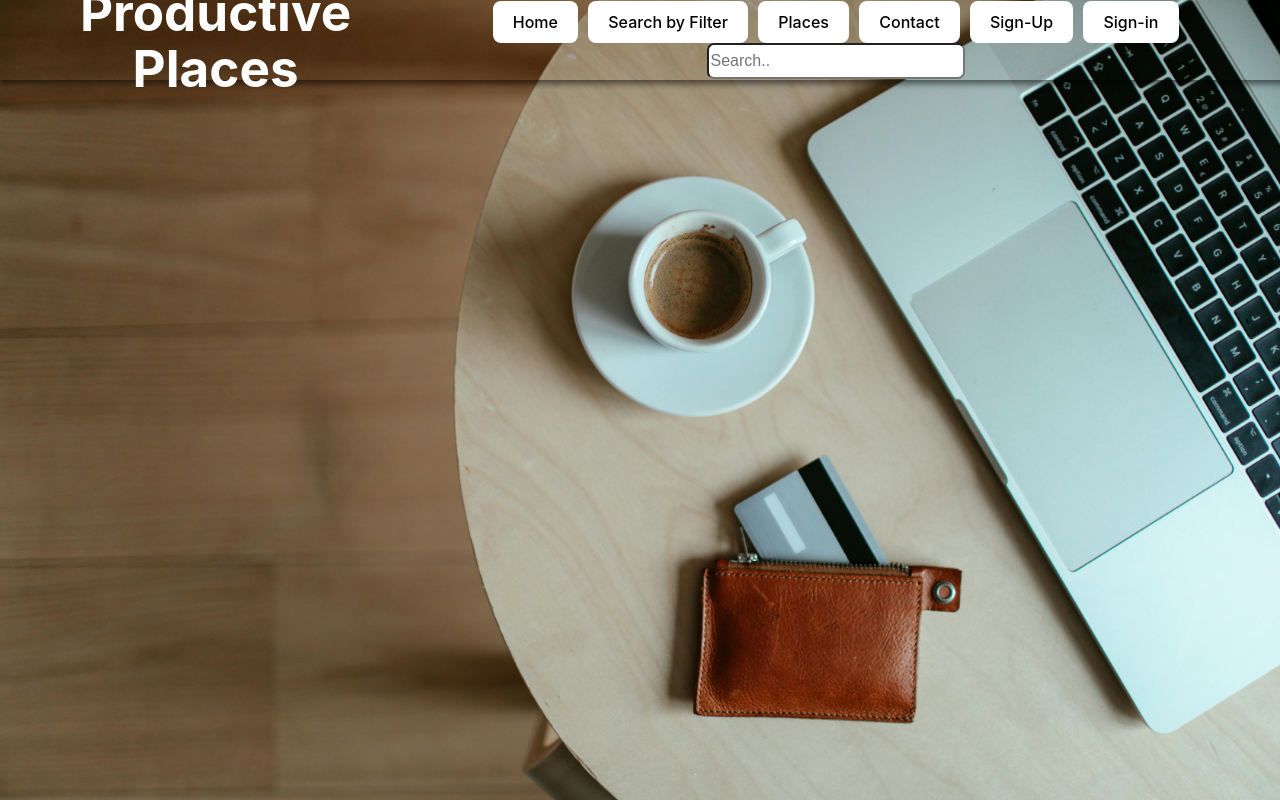
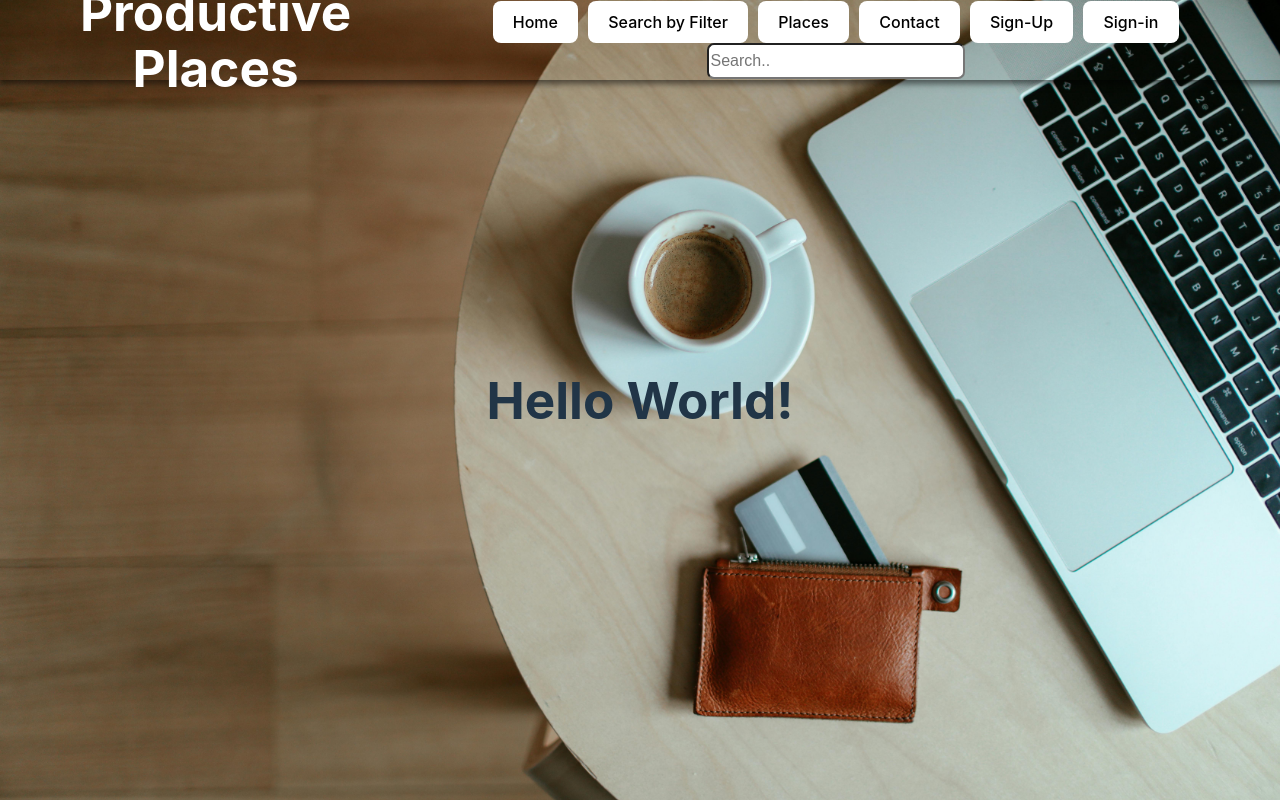
Before and after one commit to Christian-Mirt/S25-Gold, a React (Vite) app in the folder productive-places/: page /contact in a window 1280 px wide. Built offline with nearby package versions, Linux system fonts and the light colour scheme.

Commit message:
Add rest of files so buttons can work well

```diff
--- a/productive-places/src/App.jsx
+++ b/productive-places/src/App.jsx
@@ -3,6 +3,10 @@ import { BrowserRouter as Router, Routes, Route } from 'react-router-dom';
 import HomePage from './features/HomePage/HomePage';
 import SignUp from './features/SignUp/SignUp'
 import Header from './shared/Header/Header';
+import SearchFilter from './features/SearchFilter/SearchFilter'
+import Places from './features/Places/Places'
+import Contact from './features/Contact/Contact';
+import SignIn from './features/SignIn/SignIn';
 
 function App() {
   return (
@@ -11,6 +15,10 @@ function App() {
       <Routes>
         <Route path="/" element={<HomePage />} />
         <Route path="/signup" element={<SignUp />} />
+        <Route path="/searchfilter" element={<SearchFilter />} />
+        <Route path="/places" element={<Places />} />
+        <Route path="/contact" element={<Contact />} />
+        <Route path="/signin" element={<SignIn />} />
       </Routes>
     </Router>
   );
--- /dev/null
+++ b/productive-places/src/features/Contact/Contact.jsx
@@ -0,0 +1,14 @@
+import './Contact.css'
+import { useNavigate } from 'react-router-dom';
+
+function Contact() {
+  const navigate = useNavigate();
+
+  return(
+    <div>
+      <h1>Hello World!</h1>
+    </div>
+  )
+}
+
+export default Contact;
--- /dev/null
+++ b/productive-places/src/features/Places/Places.jsx
@@ -0,0 +1,14 @@
+import './Places.css'
+import { useNavigate } from 'react-router-dom';
+
+function Places() {
+  const navigate = useNavigate();
+
+  return(
+    <div>
+      <h1>Hello World!</h1>
+    </div>
+  )
+}
+
+export default Places;
--- /dev/null
+++ b/productive-places/src/features/SearchFilter/SearchFilter.jsx
@@ -0,0 +1,14 @@
+import './SearchFilter.css'
+import { useNavigate } from 'react-router-dom';
+
+function SearchFilter() {
+  const navigate = useNavigate();
+
+  return(
+    <div>
+      <h1>Hello World!</h1>
+    </div>
+  )
+}
+
+export default SearchFilter;
--- /dev/null
+++ b/productive-places/src/features/SignIn/SignIn.jsx
@@ -0,0 +1,14 @@
+import './SignIn.css'
+import { useNavigate } from 'react-router-dom';
+
+function SignIn() {
+  const navigate = useNavigate();
+
+  return(
+    <div>
+      <h1>Hello World!</h1>
+    </div>
+  )
+}
+
+export default SignIn;
--- a/productive-places/src/shared/Header/Header.jsx
+++ b/productive-places/src/shared/Header/Header.jsx
@@ -10,11 +10,11 @@ function Header() {
       <h1 className = "Main_Title">Productive Places</h1>
       <div className = "button-container">
         <button onClick = {() => {navigate("/")}} className = "btn">Home</button>
-        <button className = "btn">Search by Filter</button>
-        <button className = "btn">Places</button>
-        <button className = "btn">Contact</button>
+        <button onClick = {() => {navigate("/searchfilter")}} className = "btn">Search by Filter</button>
+        <button onClick = {() => {navigate("/places")}} className = "btn">Places</button>
+        <button onClick = {() => {navigate("/contact")}} className = "btn">Contact</button>
         <button onClick = {() => {navigate("/signup")}} className = "btn">Sign-Up</button>
-        <button className = "btn">Sign-in</button>
+        <button onClick = {() => {navigate("/signin")}} className = "btn">Sign-in</button>
         <input type="text" placeholder="Search.." className = "search-bar"></input>
       </div>
     </div>
```
Also changed, not shown: productive-places/src/features/Contact/Contact.css (added), productive-places/src/features/Places/Places.css (added), productive-places/src/features/SearchFilter/SearchFilter.css (added), productive-places/src/features/SignIn/SignIn.css (added).
